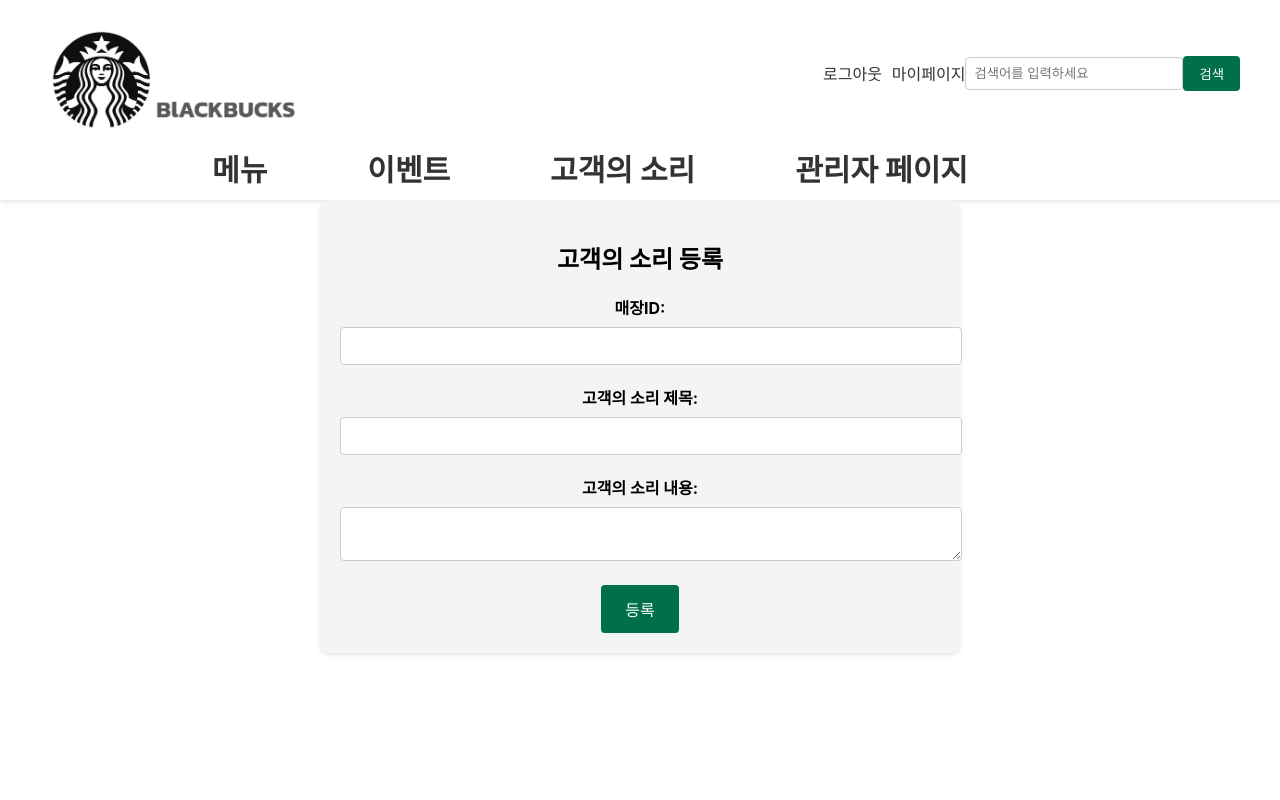
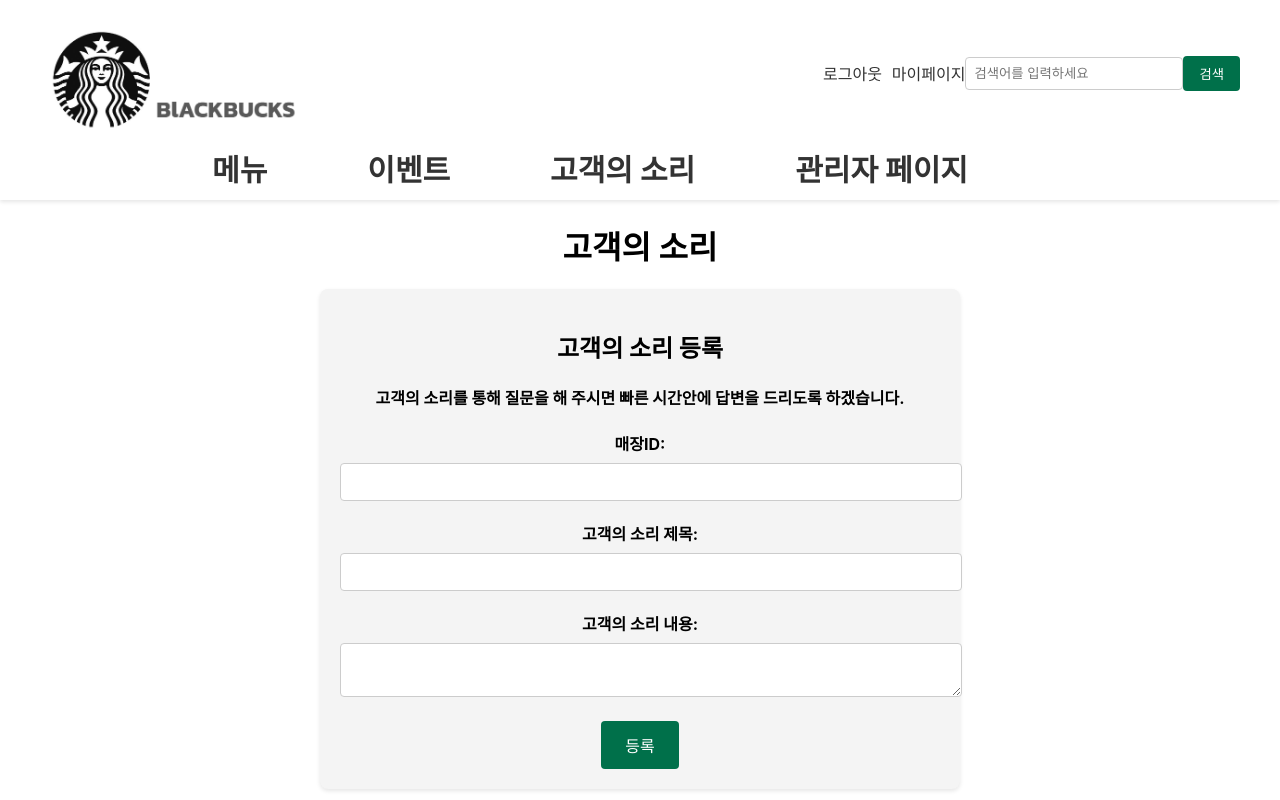
Before and after one commit to intranet-project/webbucks_frontend, a React (Create React App) app: page /customerVoice in a window 1280 px wide. Built offline with nearby package versions, Linux system fonts and the light colour scheme.

Commit message:
stash해결

```diff
--- a/src/App.js
+++ b/src/App.js
@@ -3,13 +3,14 @@ import "./App.css";
 import Customer from "./components/customer/Customer";
 import Home from "./components/common/Home";
 import AdminHome from "./components/admin/AdminHome";
-import VoiceRegistration from "./components/customer/VoiceRegistration";
 import MenuPage from "./pages/MenuPage";
 import Header from "./components/common/Header";
 import AdminLayout from "./components/admin/layout/AdminLayout";
 import AdminMenu from "./components/admin/AdminMenu";
 import AdminOrder from "./components/admin/AdminOrder";
 import AdminSales from "./components/admin/AdminSales";
+import VoicePage from "./pages/VoicePage";
+import EventPage from "./pages/EventPage";
 
 const App = () => {
   return (
@@ -18,8 +19,9 @@ const App = () => {
       <Routes>
         <Route path="/" element={<Home />} />
         <Route path="/customer" element={<Customer />} />
-        <Route path="/customerVoice" element={<VoiceRegistration />} />
+        <Route path="/customerVoice" element={<VoicePage />} />
         <Route path="/Menu" element={<MenuPage />} />
+        <Route path="/event" element={<EventPage />} />
         <Route element={<AdminLayout />}>
           <Route path="/admin_home" element={<AdminHome />} />
           <Route path="/admin_order" element={<AdminOrder />} />
--- a/src/components/customer/Menu.jsx
+++ b/src/components/customer/Menu.jsx
@@ -16,7 +16,7 @@ const Menu = ({ name, detail, image }) => {
       }}
     >
       <img
-        src={image}
+        src={process.env.PUBLIC_URL + "/아메리카노.png"}
         alt={name}
         style={{ width: "100%", height: "200px", objectFit: "cover" }}
       />
--- a/src/components/customer/VoiceRegistration.jsx
+++ b/src/components/customer/VoiceRegistration.jsx
@@ -3,14 +3,15 @@ import axios from "axios";
 import "../../styles/VoiceRegistration.css";
 
 /**
- * 고객의 소리 등록 폼
+ * 고객의 소리 등록
  * @author 최유빈
  * @since 2024-07-01
  */
 const VoiceRegistration = () => {
-  const [storeId, setStoreId] = useState("");
+  const [custId, setCustId] = useState("1"); // 임시 고객ID를 1로 지정
   const [voiceTitle, setVoiceTitle] = useState("");
   const [voiceContent, setVoiceContent] = useState("");
+  const [storeId, setStoreId] = useState("");
 
   const handleSubmit = async (event) => {
     event.preventDefault();
@@ -18,13 +19,15 @@ const VoiceRegistration = () => {
     try {
       // 서버에 등록 요청 보내기
       const response = await axios.post(
-        "http://localhost:8000/customer/voice", // 서버 주소와 경로를 정확히 입력
+        "http://localhost:8000/api/customer/voice", // 서버 주소와 경로를 정확히 입력
         {
-          storeId: storeId,
+          custId: custId,
           voiceTitle: voiceTitle,
           voiceContent: voiceContent,
+          storeId: storeId,
         }
       );
+      console.log(custId, voiceTitle, voiceContent, storeId);
 
       console.log("고객의 소리가 성공적으로 등록되었습니다:", response.data);
 
@@ -32,9 +35,10 @@ const VoiceRegistration = () => {
       // 예: 성공 메시지 출력, 다른 페이지로 이동 등
 
       // 폼 초기화
-      setStoreId("");
+      setCustId("1");
       setVoiceTitle("");
       setVoiceContent("");
+      setStoreId("");
     } catch (error) {
       console.error("고객의 소리 등록 중 오류 발생:", error);
       // 등록 실패 시 사용자에게 알림을 주는 로직 추가
@@ -45,13 +49,17 @@ const VoiceRegistration = () => {
   return (
     <div className="container">
       <h2>고객의 소리 등록</h2>
+      <h4>
+        고객의 소리를 통해 질문을 해 주시면 빠른 시간안에 답변을 드리도록
+        하겠습니다.
+      </h4>
       <form onSubmit={handleSubmit}>
         <div className="form-group">
           <label htmlFor="storeId" className="label">
             매장ID:
           </label>
           <input
-            type="text"
+            type="number"
             id="storeId"
             value={storeId}
             onChange={(e) => setStoreId(e.target.value)}
```
Also changed, not shown: 2 other files (tests, documents, lock files or other folders).
